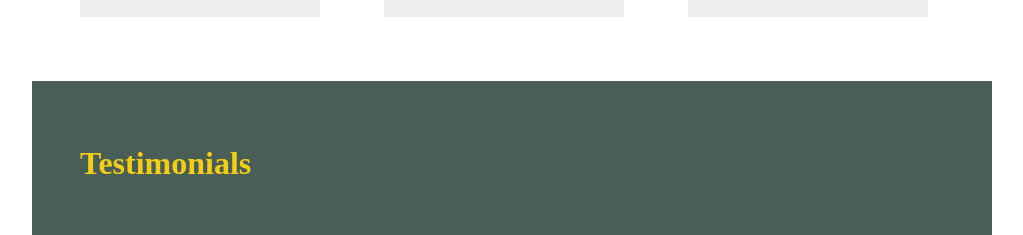
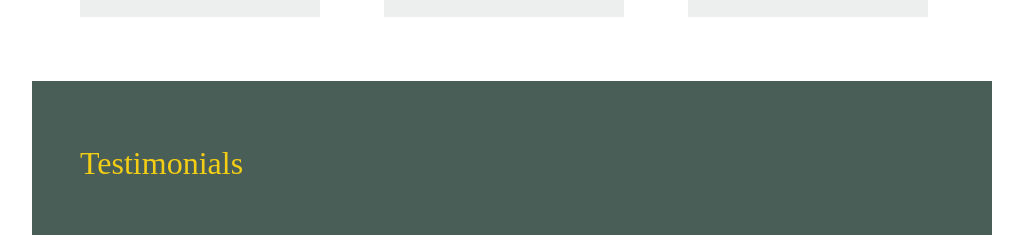
Before and after one commit to samprint/capstoneprj2, a React (Create React App) app: page / in a window 1280 px wide. Shown: the part 1138-1373 px from the top of the page, without its empty margins (128-1151 px from the left). Built offline with nearby package versions, Linux system fonts and the light colour scheme; a web font is replaced by a local one.

Commit message:
Setting up the app components - week2 - 19

```diff
--- a/public/style.css
+++ b/public/style.css
@@ -256,7 +256,7 @@
 .testimonials1 .title {
     font-family: 'Markazi';
     font-size: 2.0rem;
-    font-weight:bold;
+    font-weight:normal;
     color: #F4CE14;
     /* margin-top: 2rem; */
 }
```
